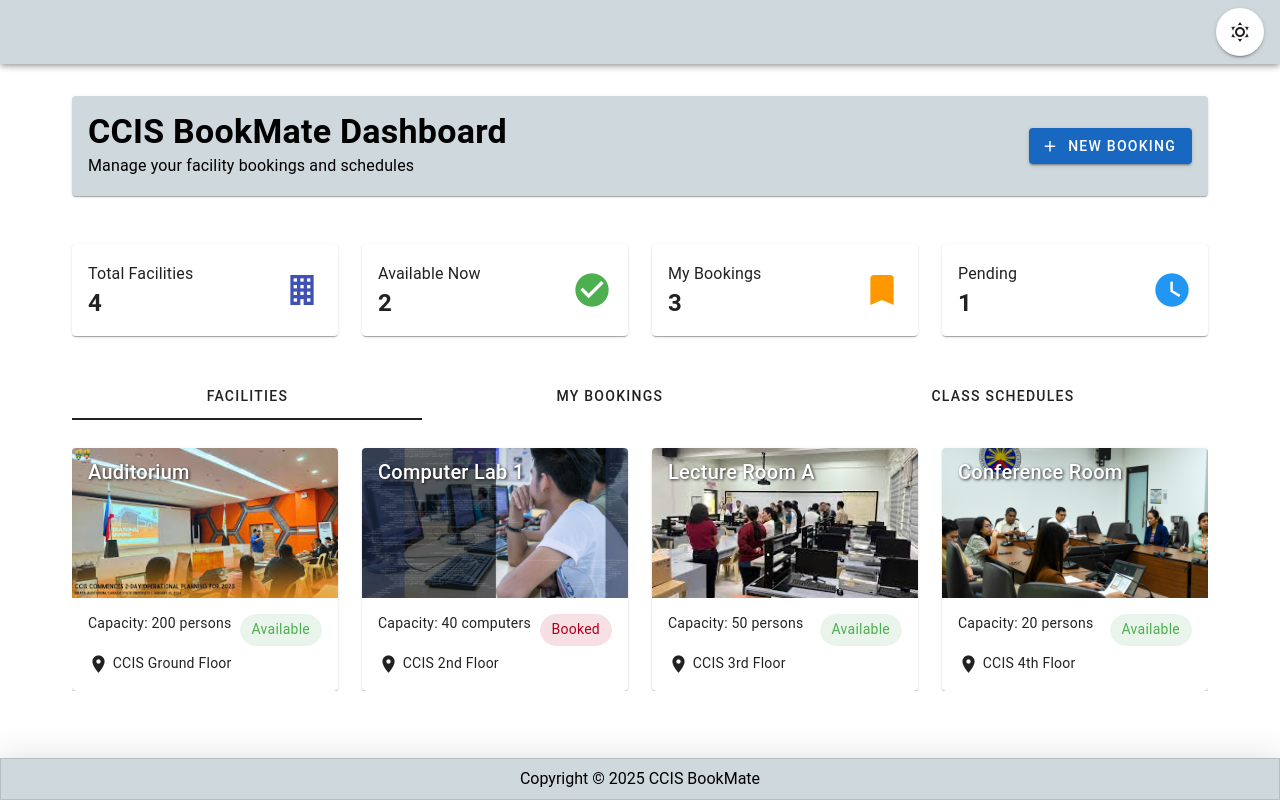
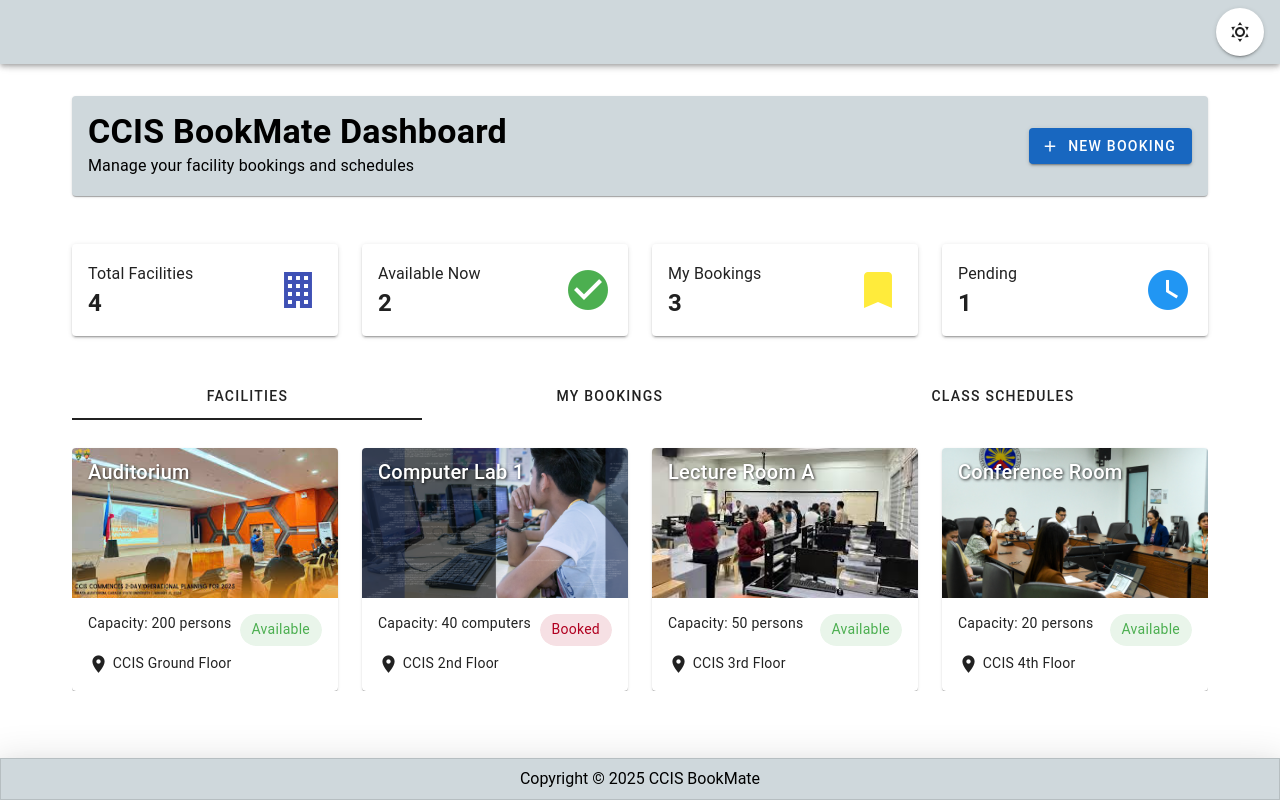
Before and after one commit to nelochate/ccis-bookmate, a Vue app: page /dashboard in a window 1280 px wide. Built offline with nearby package versions, Linux system fonts and the light colour scheme.

Commit message:
feat: gi hover and head

```diff
--- a/src/components/system/DashboardView.vue
+++ b/src/components/system/DashboardView.vue
@@ -9,9 +9,9 @@ const tab = ref('facilities')
 
 // Quick stats
 const quickStats = ref([
-  { title: 'Total Facilities', value: '4', icon: 'mdi-office-building', color: 'indigo'},
+  { title: 'Total Facilities', value: '4', icon: 'mdi-office-building', color: 'indigo', },
   { title: 'Available Now', value: '2', icon: 'mdi-check-circle', color: 'green' },
-  { title: 'My Bookings', value: '3', icon: 'mdi-bookmark', color: 'orange' },
+  { title: 'My Bookings', value: '3', icon: 'mdi-bookmark', color: 'yellow' },
   { title: 'Pending', value: '1', icon: 'mdi-clock', color: 'blue' }
 ])
 
@@ -261,18 +261,23 @@ onMounted(() => {
           </v-col>
         </v-row>
 
-        <!-- Quick Stats -->
         <v-row class="mb-6">
   <v-col v-for="stat in quickStats" :key="stat.title" cols="12" sm="6" md="3">
-            <v-card>
+    <v-hover v-slot="{ isHovering, props }">
+      <v-card
+        v-bind="props"
+        :elevation="isHovering ? 8 : 2"
+        class="transition-swing"
+      >
         <v-card-text class="d-flex justify-space-between align-center">
           <div>
             <div class="text-subtitle-1">{{ stat.title }}</div>
             <div class="text-h5 font-weight-bold">{{ stat.value }}</div>
           </div>
-                <v-icon :color="stat.color" size="40">{{ stat.icon }}</v-icon>
+          <v-icon :color="stat.color" size="48">{{ stat.icon }}</v-icon>
         </v-card-text>
       </v-card>
+    </v-hover>
   </v-col>
 </v-row>
 
```
Lines whose indentation alone changed are shown as unchanged.
